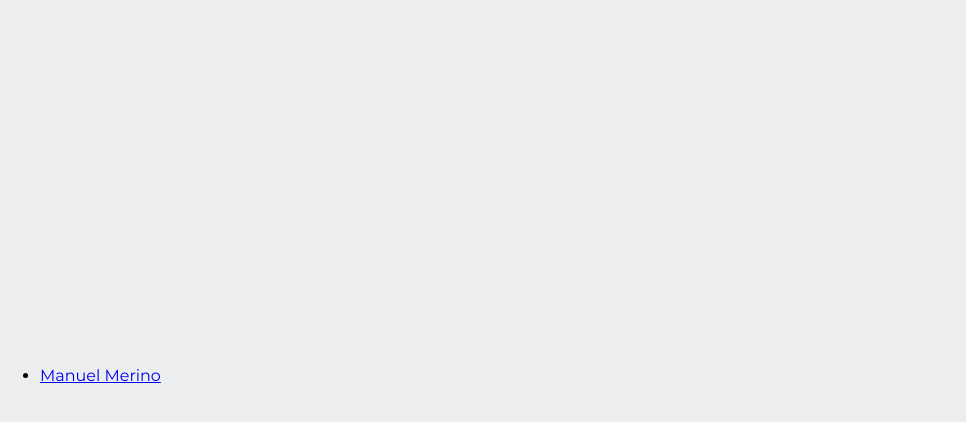
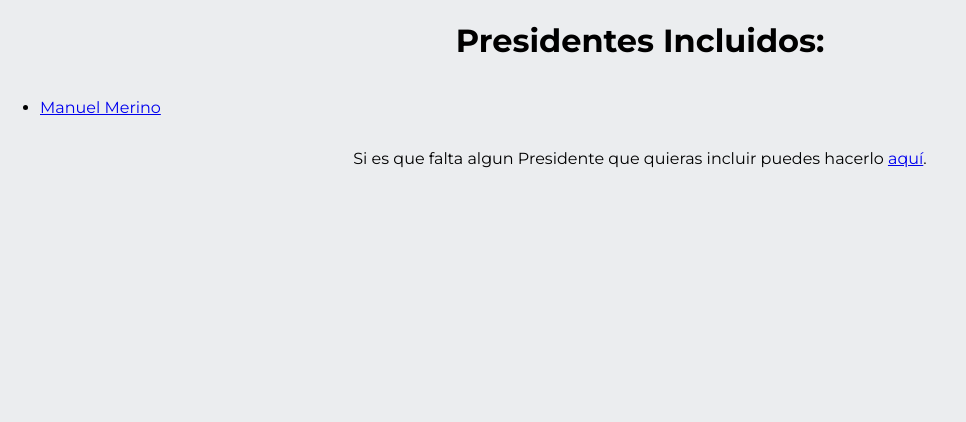
Before and after one commit to UltiRequiem/peru-presidents, a plain HTML site: page archive/index.html in a window 1280 px wide. Shown: the whole page, without its empty margins (0-966 px from the left). Drawn offline with Linux system fonts and the light colour scheme.

Commit message:
:art: Update

```diff
--- a/archive/index.html
+++ b/archive/index.html
@@ -4,12 +4,17 @@
     <link rel="shortcut icon" href="./img/favicon.svg" />
     <meta charset="utf-8" />
     <title>Listado de Presidentes</title>
-    <link rel="stylesheet" href="./../styles.css" />
+    <link rel="stylesheet" href="./styles.css" />
     <meta name="viewport" content="width=device-width, initial-scale=1.0" />
   </head>
   <body>
+    <h1>Presidentes Incluidos:</h1>
     <ul>
       <li><a href="./Manuel-Merino">Manuel Merino</a></li>
     </ul>
+    <p>
+      Si es que falta algun Presidente que quieras incluir puedes hacerlo
+      <a href="https://github.com/UltiRequiem/PeruPresidents">aquí</a>.
+    </p>
   </body>
 </html>
--- /dev/null
+++ b/archive/styles.css
@@ -0,0 +1,25 @@
+
+@import url("https://fonts.googleapis.com/css?family=Montserrat:400,600,700,900");
+body {
+  width: 100%;
+  height: 750px;
+  display: flex;
+  flex-direction: column;
+  font-family: "Montserrat", sans-serif;
+  background-color: #ebedef;
+  padding: 0;
+  margin: 0;
+}
+h1 {
+  text-align: center;
+}
+p {
+  text-align: center;
+}
+blockquote {
+  text-align: center;
+}
+
+footer{
+  text-align:center;
+}
```
